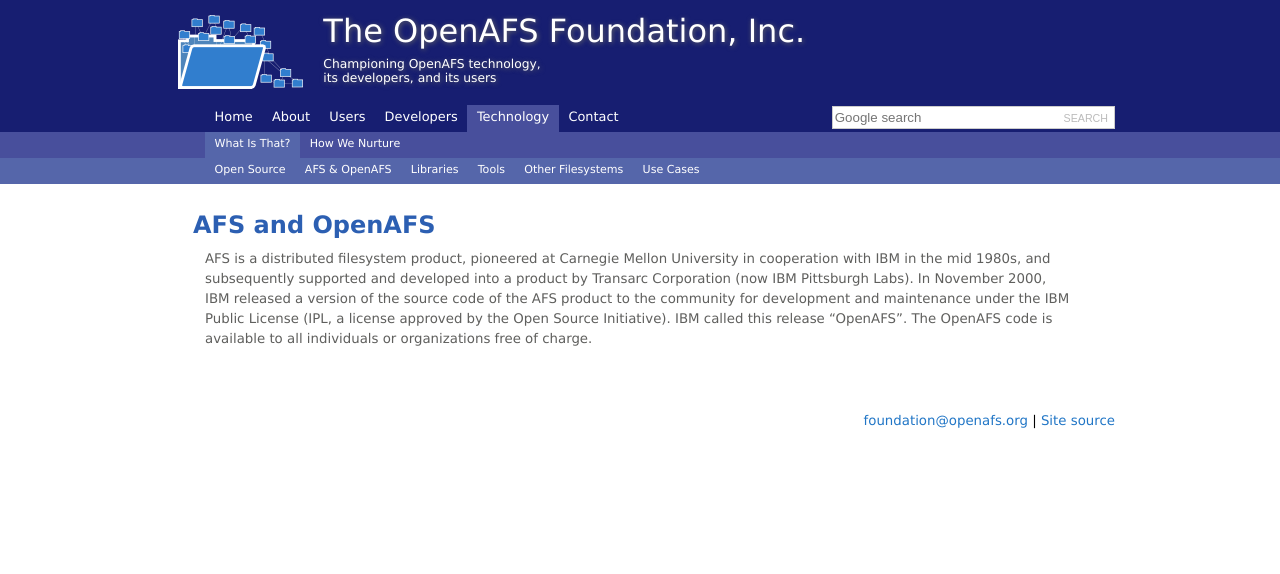
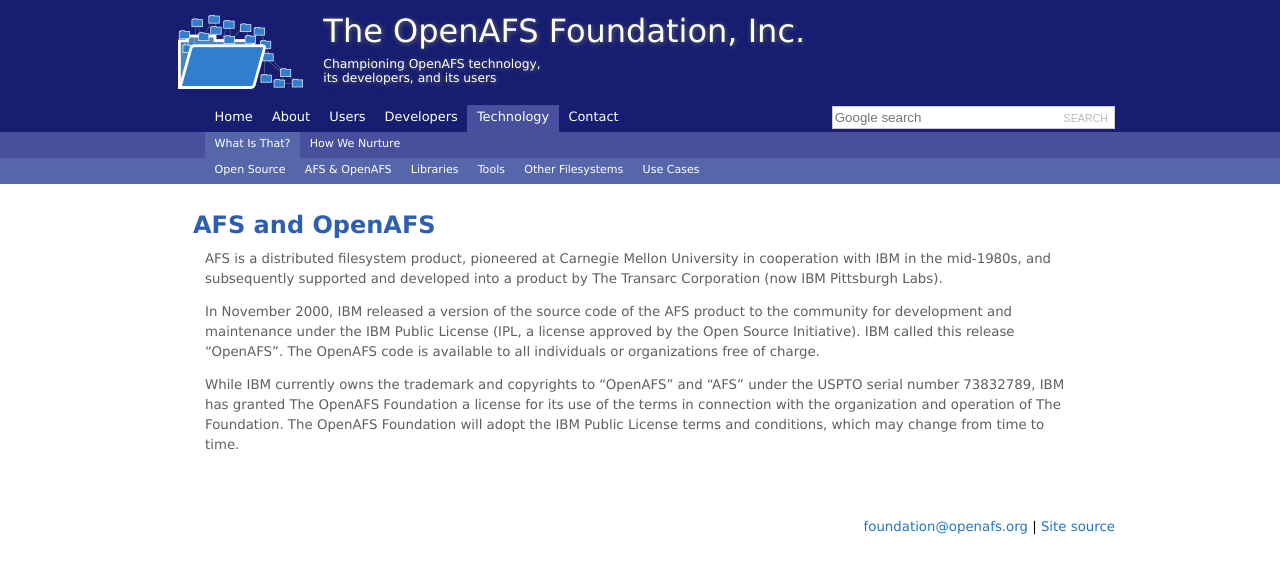
Before and after one commit to openafsfoundation/openafsfoundation.org, a Jekyll site: the page built from tech/afs/index.md, in a window 1280 px wide. Shown: the top 574 px of the page. Built offline with Jekyll 4.4.1, drawn with Linux system fonts in a browser that asks for light colours.

Commit message:
Update index.md

```diff
--- a/tech/afs/index.md
+++ b/tech/afs/index.md
@@ -5,4 +5,8 @@
 
 ## AFS and OpenAFS ##
 
-AFS is a distributed filesystem product, pioneered at Carnegie Mellon University in cooperation with IBM in the mid 1980s, and subsequently supported and developed into a product by Transarc Corporation (now IBM Pittsburgh Labs). In November 2000, IBM released a version of the source code of the AFS product to the community for development and maintenance under the IBM Public License (IPL, a license approved by the Open Source Initiative). IBM called this release “OpenAFS”. The OpenAFS code is available to all individuals or organizations free of charge.
+AFS is a distributed filesystem product, pioneered at Carnegie Mellon University in cooperation with IBM in the mid-1980s, and subsequently supported and developed into a product by The Transarc Corporation (now IBM Pittsburgh Labs).
+
+In November 2000, IBM released a version of the source code of the AFS product to the community for development and maintenance under the IBM Public License (IPL, a license approved by the Open Source Initiative). IBM called this release “OpenAFS”. The OpenAFS code is available to all individuals or organizations free of charge.
+
+While IBM currently owns the trademark and copyrights to “OpenAFS” and “AFS” under the USPTO serial number 73832789, IBM has granted The OpenAFS Foundation a license for its use of the terms in connection with the organization and operation of The Foundation.  The OpenAFS Foundation will adopt the IBM Public License terms and conditions, which may change from time to time.
```
